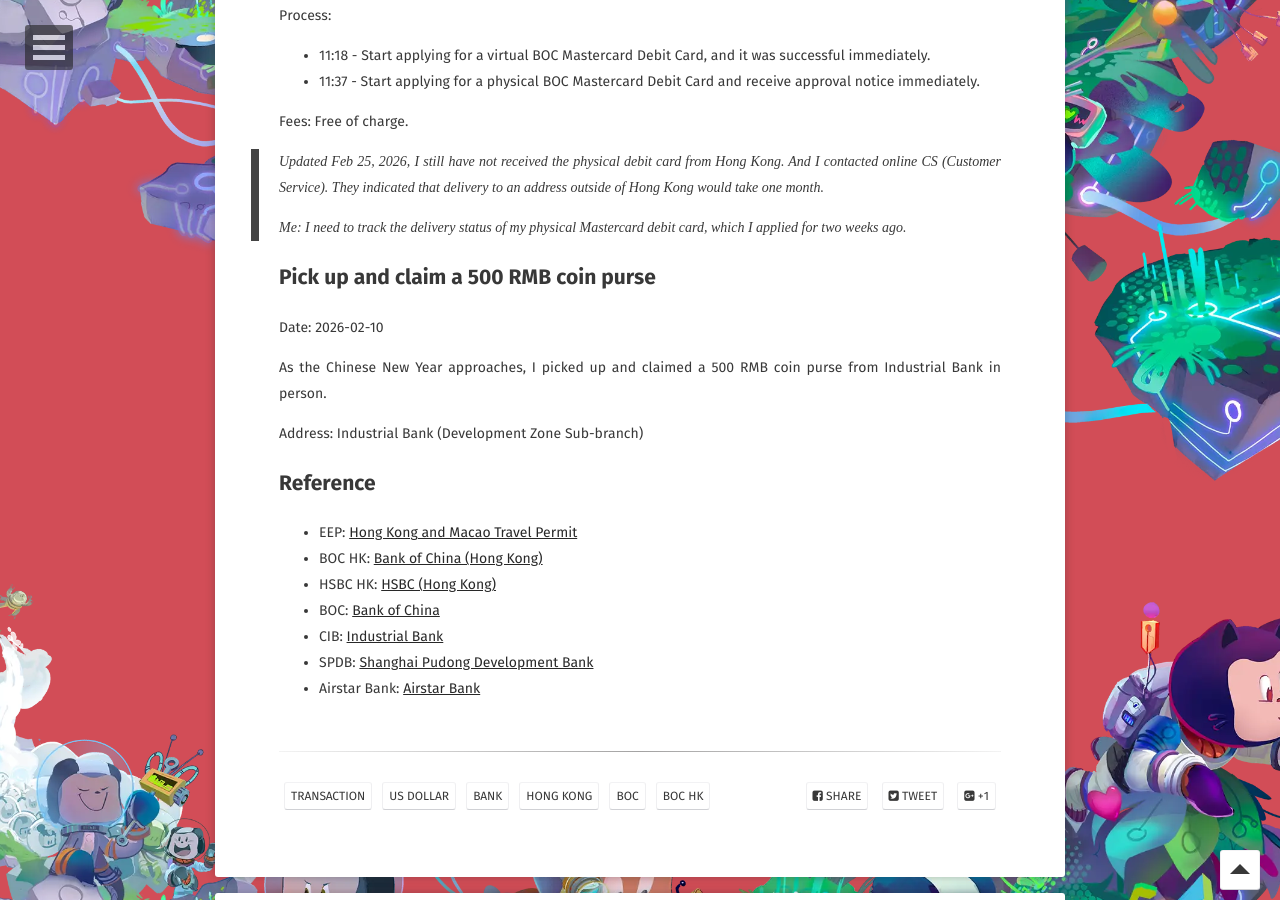
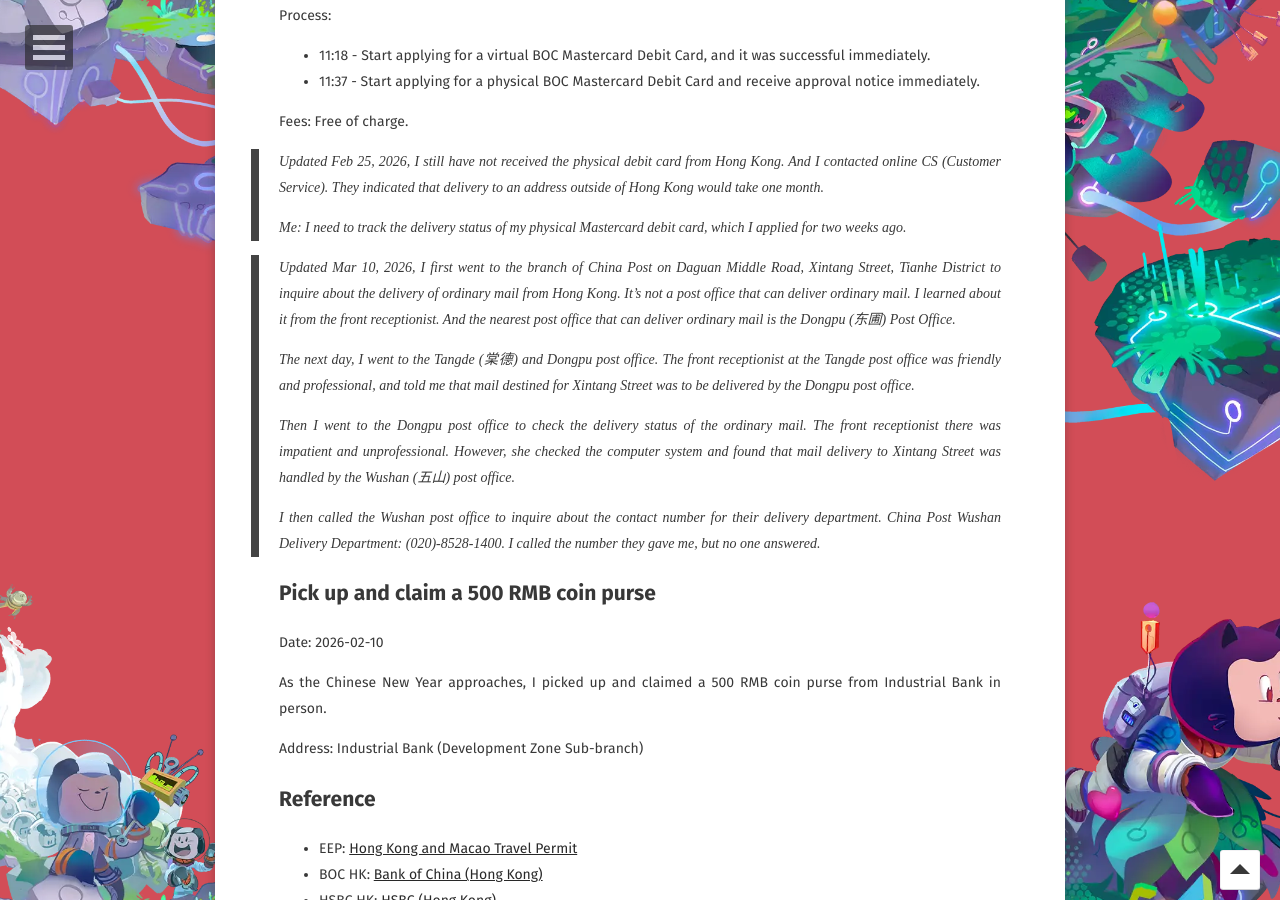
Before and after one commit to WebPavel/WebPavel.github.io, a Jekyll site: the page built from _posts/2026-02-11-How-to-transfer-US-dollars-across-borders.md, in a window 1280 px wide and 900 px high, scrolled down 3108 px. Built offline with Jekyll 4.4.1, drawn with Linux system fonts in a browser that asks for light colours; some web fonts are replaced; comment, search, counter and statistics services are not loaded; some of the changed text lies outside the part shown.

Commit message:
feat: update on the delivery status of my physical Mastercard debit card, which I applied for last month.

```diff
--- a/_posts/2026-02-11-How-to-transfer-US-dollars-across-borders.md
+++ b/_posts/2026-02-11-How-to-transfer-US-dollars-across-borders.md
@@ -133,6 +133,17 @@
 >
 > Me: I need to track the delivery status of my physical Mastercard debit card, which I applied for two weeks ago.
 
+> Updated Mar 10, 2026, I first went to the branch of China Post on Daguan Middle Road, Xintang Street, Tianhe District to inquire about the delivery of ordinary mail from Hong Kong.
+> It’s not a post office that can deliver ordinary mail. I learned about it from the front receptionist. And the nearest post office that can deliver ordinary mail is the Dongpu (东圃) Post Office.
+>
+> The next day, I went to the Tangde (棠德) and Dongpu post office. The front receptionist at the Tangde post office was friendly and professional, and told me that mail destined for Xintang Street was to be delivered by the Dongpu post office.
+>
+> Then I went to the Dongpu post office to check the delivery status of the ordinary mail. The front receptionist there was impatient and unprofessional.
+> However, she checked the computer system and found that mail delivery to Xintang Street was handled by the Wushan (五山) post office.
+>
+> I then called the Wushan post office to inquire about the contact number for their delivery department.
+> China Post Wushan Delivery Department: (020)-8528-1400. I called the number they gave me, but no one answered.
+
 
 ## Pick up and claim a 500 RMB coin purse
 
```
